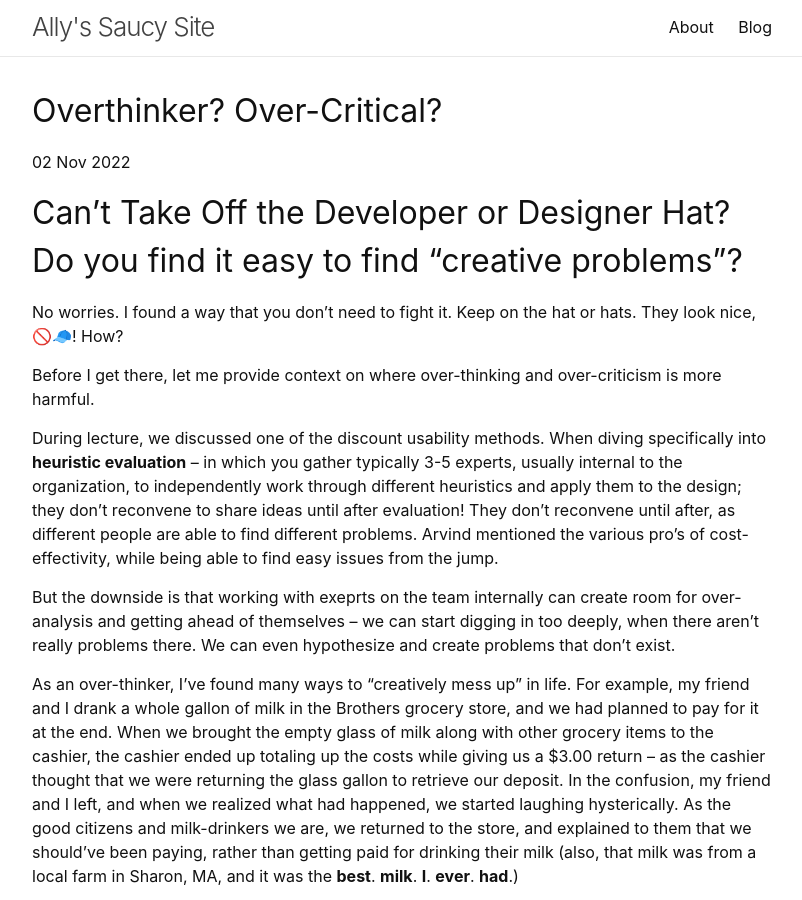
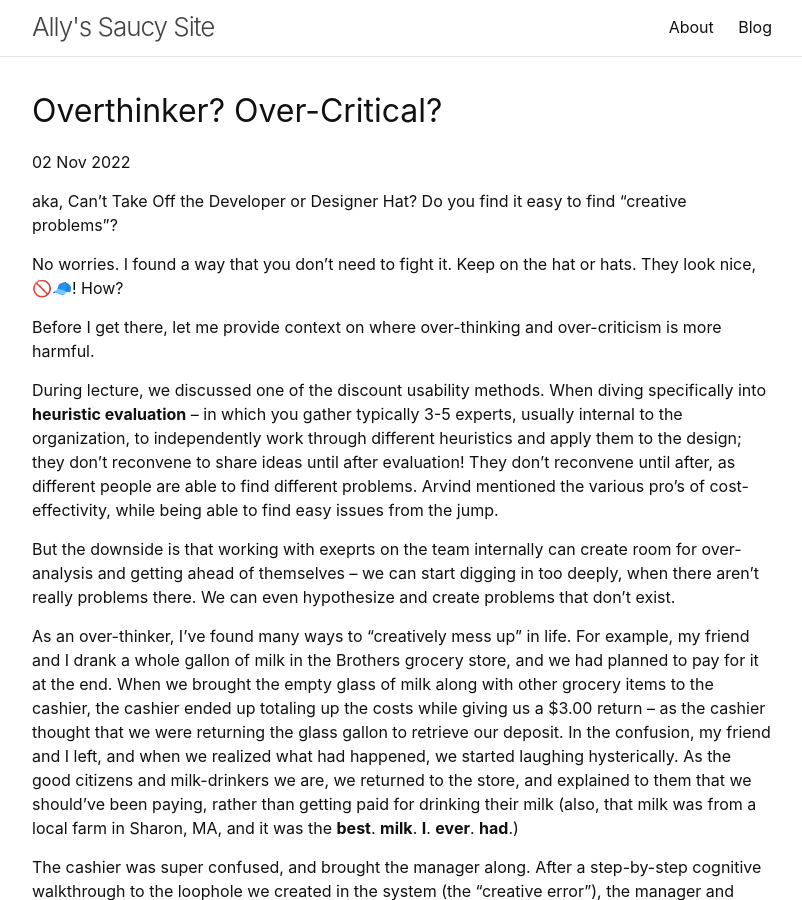
Before and after one commit to allymhong/allymhong.github.io, a Jekyll site: the page built from _posts/2022-11-02-overthinkers.md, in a window 1280 px wide and 900 px high. Shown: the whole window, without its empty margins (238-1040 px from the left). Built offline with Jekyll 4.4.1, drawn with Linux system fonts in a browser that asks for light colours.

Commit message:
creative mess up

```diff
--- a/_posts/2022-11-02-overthinkers.md
+++ b/_posts/2022-11-02-overthinkers.md
@@ -7,7 +7,7 @@ author: Ally Minju
 excerpt: "Can't take off the developer or designer hat? No worries. I found a way that you don't need to fight it. Keep on the hat or hats."
 ---
 
-# Can’t Take Off the Developer or Designer Hat? Do you find it easy to find "creative problems"?
+aka, Can’t Take Off the Developer or Designer Hat? Do you find it easy to find "creative problems"?
 
 No worries. I found a way that you don’t need to fight it. Keep on the hat or hats. They look nice, 🚫🧢! How?
 
```
